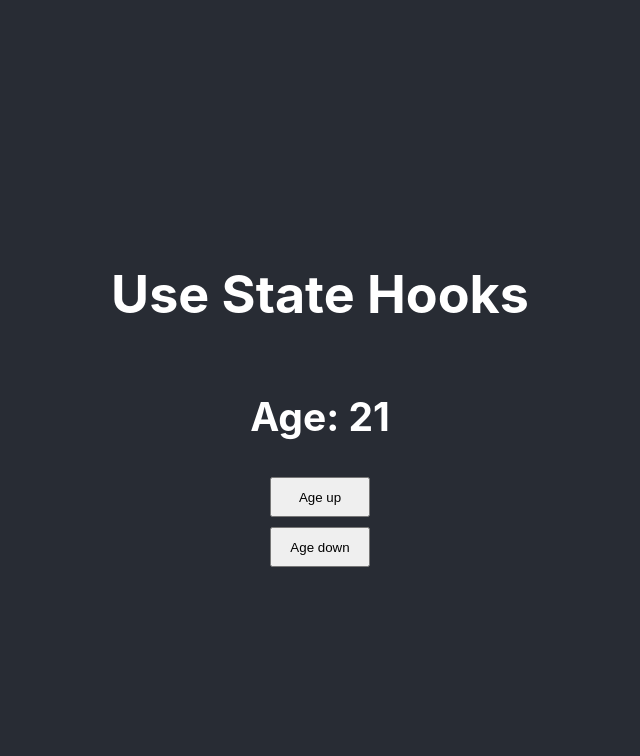
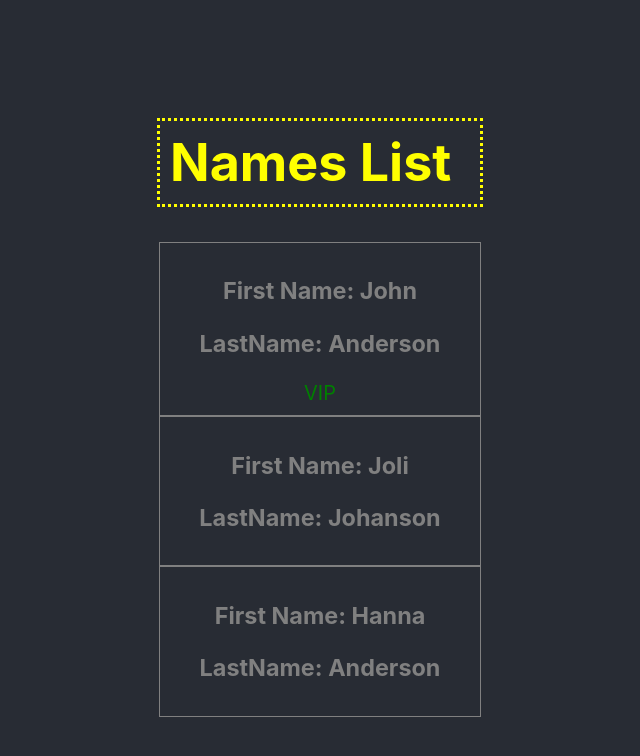
Before and after one commit to baraabd/React-Hooks, a React (Create React App) app: page / in a window 1280 px wide. Shown: the top 756 px of the page, without its empty margins (320-960 px from the left). Built offline with nearby package versions, Linux system fonts and the light colour scheme.

Commit message:
Managing Object with use Map and useState

```diff
--- a/src/App.jsx
+++ b/src/App.jsx
@@ -3,7 +3,8 @@ import "./App.scss";
 import Input from "./components/input";
 import NameTag from "./components/nameTag";
 
-function App() {
+ function App() {
+   /*
   const [age, setAge] = useState(21);
 
   const ageUpHandle = () => {
@@ -12,17 +13,33 @@ function App() {
 
   const ageDownHandle = () => {
     setAge(age -1)
-  }
+  } */
+
+  const initialName = [
+    {firstName: "John", lastName:"Anderson"},
+    {firstName: "Joli", lastName:"Johanson"},
+    {firstName: "Hanna", lastName:"Anderson"}
+
+  ]
+
+  const [names, setNames] = useState(initialName)
 
   return (
     <div>
       <header className="App-header">
-        <h1>Use State Hooks</h1>
-        <h2>Age: {age} </h2>
-        <div className="buttonContainer">
-          <button onClick={ageUpHandle} className="buttonStyle">Age up</button>
-          <button onClick={ageDownHandle} className="buttonStyle">Age down</button>
-        </div>
+      <h1 className="nameStyle nameTagTitle">Names List</h1>
+        {/* <Input placeholder="Skrev ditt namn här!" type="text"></Input> */}
+        {/* <NameTag firstName="Peter" lastName="Anderson"></NameTag>
+        <NameTag firstName="Joli" lastName="Johanson"></NameTag>
+        <NameTag firstName="Hanna" lastName="Hanna"></NameTag> */}
+        {
+
+        names.map((value,index) => {
+          return (
+            <NameTag key={`${index}${value.firstName}${value.lastName}`} firstName={value.firstName} lastName={value.lastName}></NameTag>
+          )
+        })
+        }
       </header>
     </div>
   );
```
